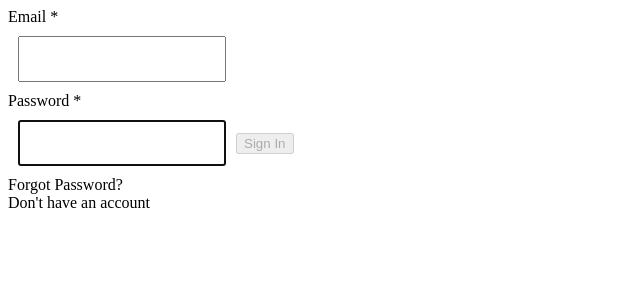
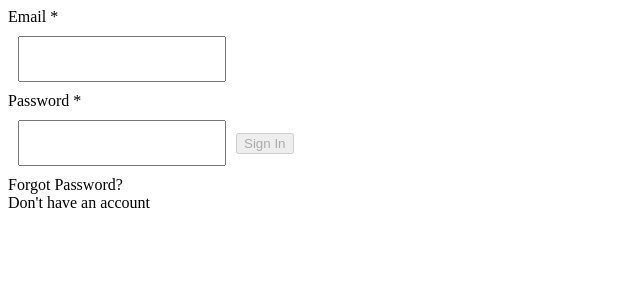
Before and after one commit to braydenwerner/dailytechsupply.com, a Next.js app in the folder client/: page / in a window 1280 px wide. Shown: the top 300 px of the page, without its empty margins (0-640 px from the left). Built offline with nearby package versions, Linux system fonts and the light colour scheme; no server answers.

Commit message:
Removed unnecessary lines in CustomTextField

```diff
--- a/client/src/components/elements/CustomTextField/CustomTextField.tsx
+++ b/client/src/components/elements/CustomTextField/CustomTextField.tsx
@@ -23,13 +23,7 @@ export const CustomTextField: React.FC<CustomTextFieldProps> = ({
         {placeholder}
         {mandatory ? ' *' : ''}
       </div>
-      <Styled.TextInput
-        type={type}
-        autoComplete="true"
-        autoFocus
-        {...field}
-        {...props}
-      />
+      <Styled.TextInput type={type} {...field} {...props} />
     </>
   )
 }
--- a/client/src/components/modules/SignIn/SignIn.tsx
+++ b/client/src/components/modules/SignIn/SignIn.tsx
@@ -1,4 +1,4 @@
-import React, { useContext } from 'react'
+import { useContext } from 'react'
 import { useRouter } from 'next/router'
 import { Formik, Form, Field } from 'formik'
 import {
```
